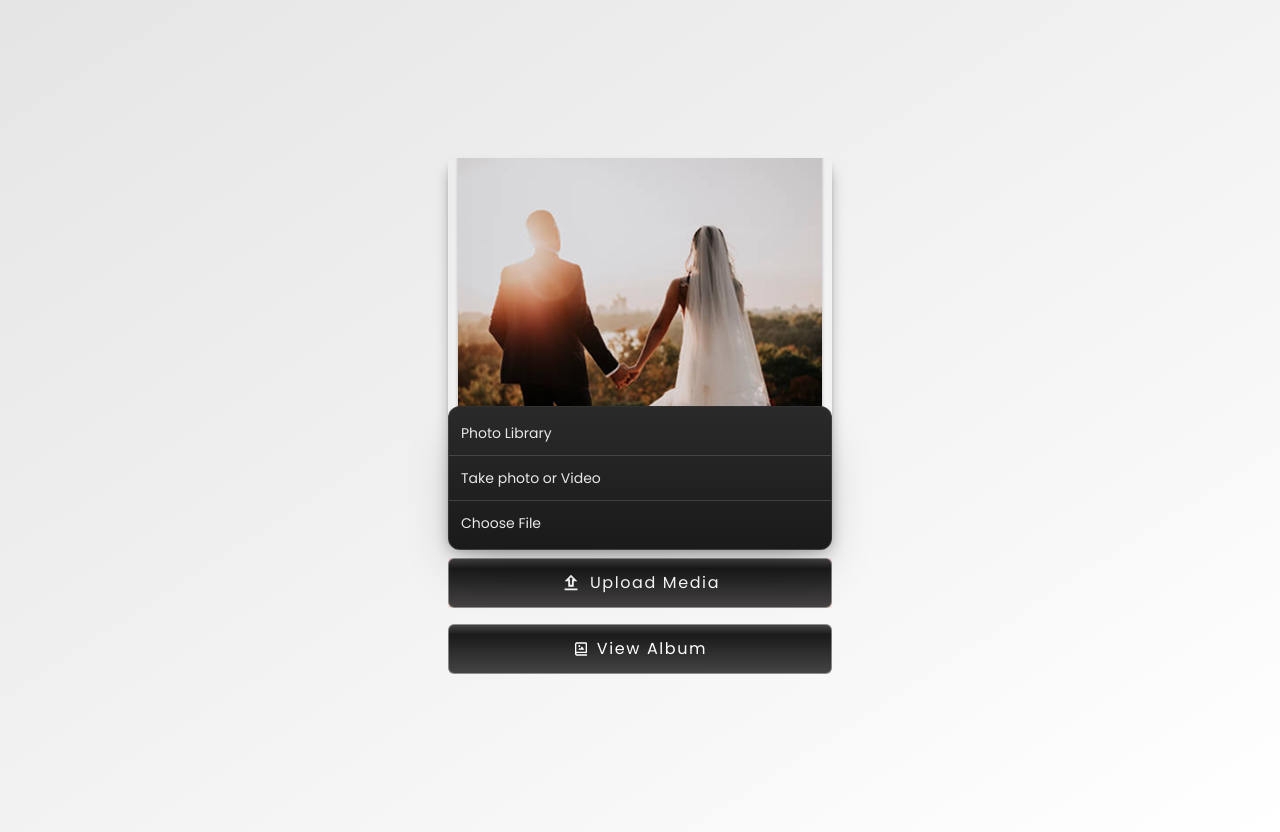
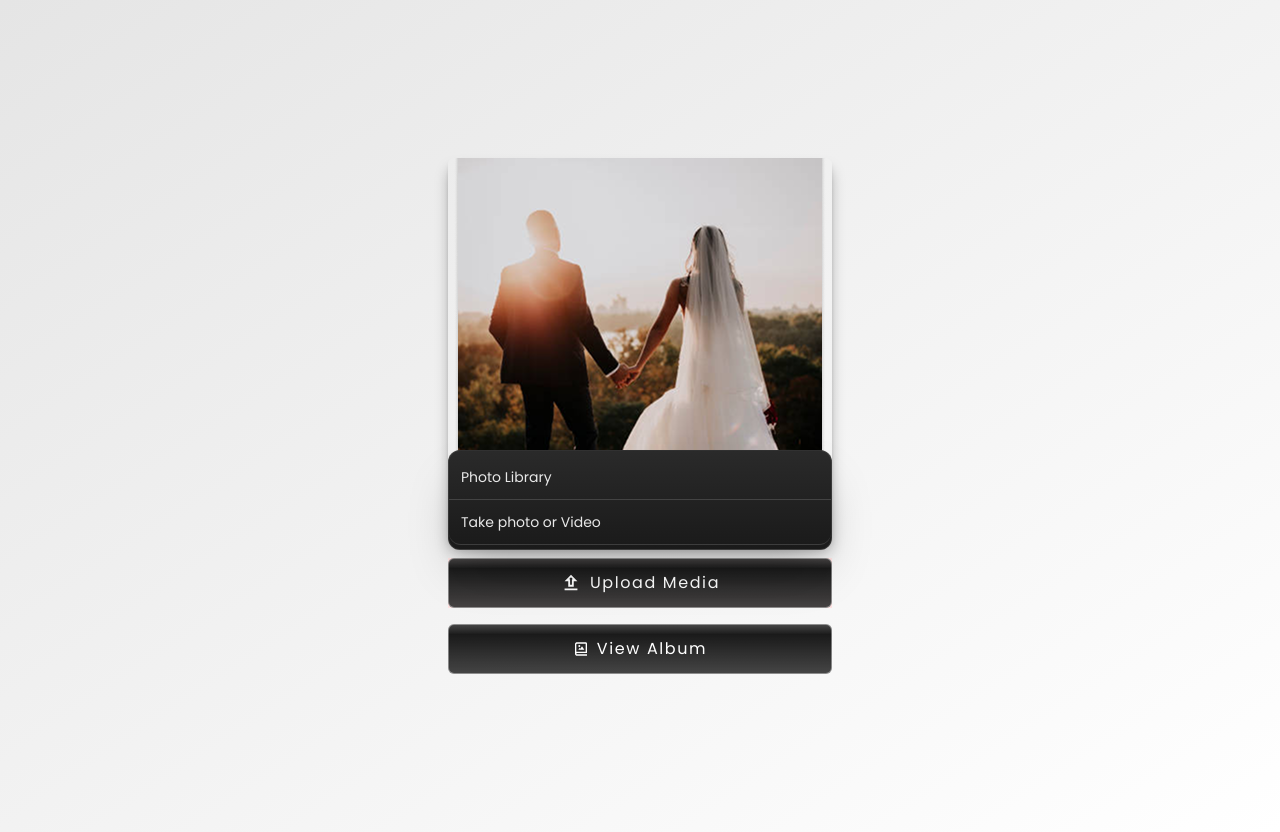
Before and after one commit to eringz/timeless-media-studio, a Next.js app: page /upload in a window 1280 px wide. Both pictures are taken after a click on the button "Upload Media". Built offline with nearby package versions, Linux system fonts and the light colour scheme.

Commit message:
features: temporary remove choose file

```diff
--- a/app/upload/page.tsx
+++ b/app/upload/page.tsx
@@ -113,15 +113,15 @@ const Upload = () => {
                             Photo Library
                         </button>
                         <button
-                            className="p-3 py-3 w-full text-sm border-t border-b  border-white/15 hover:bg-white/5 text-left transition-colors "
+                            className="p-3 py-3 w-full text-sm border-t border-b  border-white/15 rounded-b-xl hover:bg-white/5 text-left transition-colors "
                         >
                             Take photo or Video
                         </button>
-                        <button
+                        {/* <button
                             className="p-3 text-sm w-full hover:bg-white/5 text-left rounded-b-xl transition-colors"
                         >
                             Choose File
-                        </button>
+                        </button> */}
                     </div>
 
                 </div>
```
